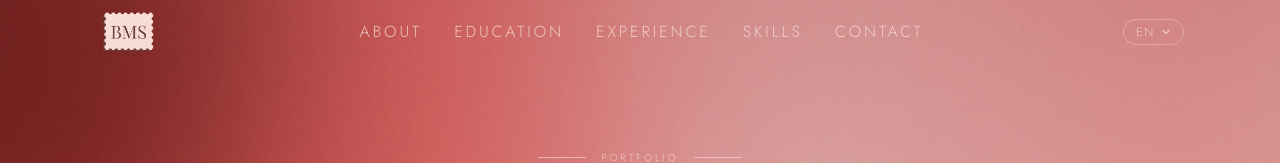
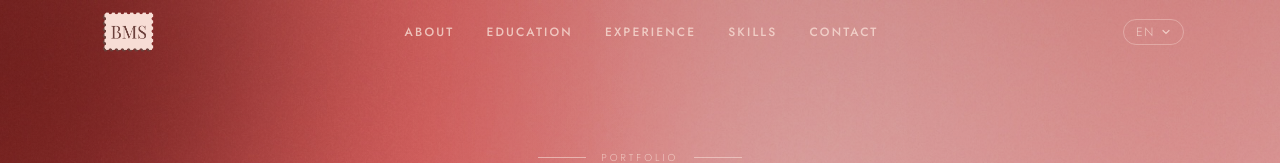
Before and after one commit to biamsarmento/personal-website, a Next.js app: page /en in a window 1280 px wide. Shown: the top 163 px of the page. Built offline with nearby package versions, Linux system fonts and the light colour scheme.

Commit message:
ajust font style

```diff
--- a/src/components/layout/Navbar.tsx
+++ b/src/components/layout/Navbar.tsx
@@ -78,7 +78,7 @@ export function Navbar() {
             <button
               key={key}
               onClick={() => handleNavClick(href)}
-              className={`font-body text-s font-700 tracking-[0.18em] uppercase transition-colors duration-300 relative group ${scrolled ? "text-[#6b403b]/70 hover:text-[#6b403b]" : "text-[#f7ddd5]/80 hover:text-[#f7ddd5]"}`}
+              className={`font-body text-xs font-400 font-medium tracking-[0.18em] uppercase transition-colors duration-300 relative group ${scrolled ? "text-[#6b403b]/70 hover:text-[#6b403b]" : "text-[#f7ddd5]/80 hover:text-[#f7ddd5]"}`}
             >
               {t(key as keyof ReturnType<typeof t>)}
               <span
```
